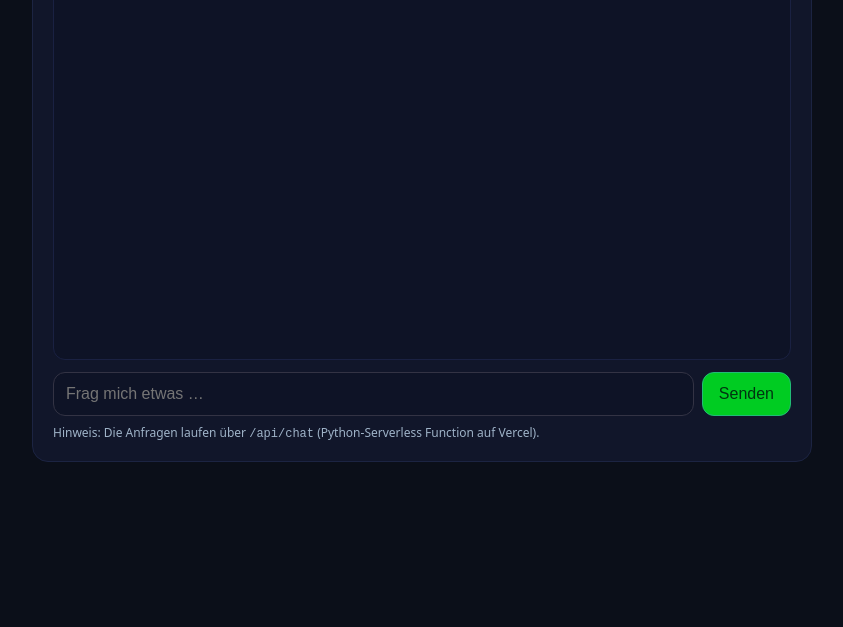
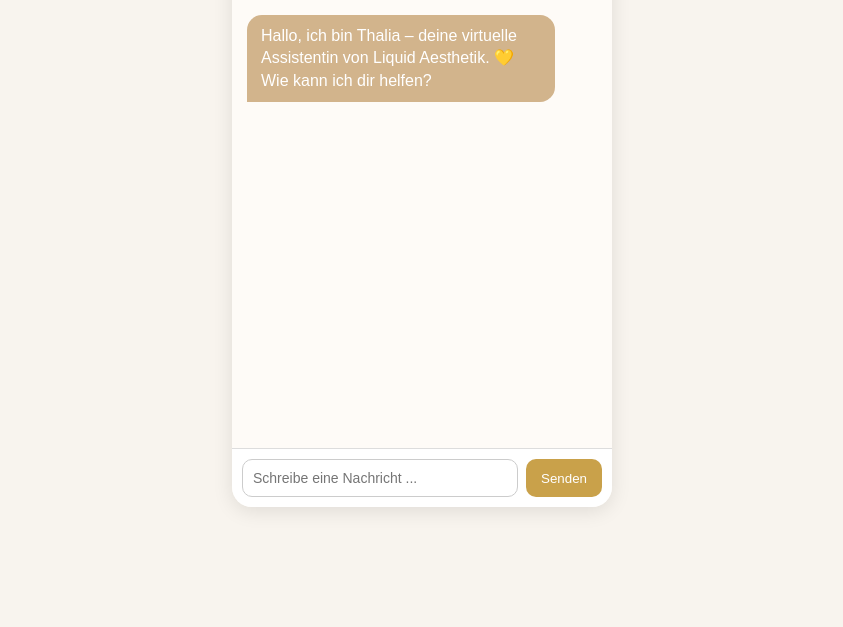
Before and after one commit to bareenalhimkah-ui/chatbot-python-vercel, a website: page index.html in a window 1280 px wide. Shown: the part 173-800 px from the top of the page, without its empty margins (218-1061 px from the left). Drawn offline with Linux system fonts and the light colour scheme.

Commit message:
Refactor index.html for new chatbot design

```diff
--- a/index.html
+++ b/index.html
@@ -1,80 +1,163 @@
-<!doctype html>
+<!DOCTYPE html>
 <html lang="de">
 <head>
-    <meta charset="utf-8" />
-    <meta name="viewport" content="width=device-width, initial-scale=1" />
-    <title>Mein Chatbot (Python + Vercel)</title>
+  <meta charset="UTF-8" />
+  <meta name="viewport" content="width=device-width, initial-scale=1.0" />
+  <title>Thalia – Deine Beauty-Assistentin 💬</title>
   <style>
-      :root { font-family: system-ui, -apple-system, Segoe UI, Roboto, Helvetica, Arial, sans-serif; }
-      body { margin: 0; background: #0b0f19; color: #e6e6e6; }
-      .wrap { max-width: 780px; margin: 0 auto; padding: 24px; }
-      .card { background: #11162a; border: 1px solid #1c2442; border-radius: 16px; padding: 20px; }
-      h1 { margin: 0 0 12px; font-size: 22px; }
-      #log { height: 420px; overflow: auto; padding: 12px; background: #0e1326; border-radius: 12px; border: 1px solid #1a2142;}
-      .msg { margin: 8px 0; line-height: 1.45 }
-      .user { color: #a5d6ff }
-      .bot { color: #dfe6ff }
-      form { display: flex; gap: 8px; margin-top: 12px; }
-      input, button { font-size: 16px; }
-      input { flex: 1; padding: 12px; border-radius: 12px; border: 1px solid #334; background: #0e1326; color: #e6e6e6;}
-      button { padding: 12px 16px; border: 1px solid #2b7; background: #0c2; color: #031; border-radius: 12px; cursor: pointer;}
-      button:disabled { opacity: .6; cursor: not-allowed; }
-      .note { font-size: 12px; color: #9fb3c8; margin-top: 8px;}
+    :root {
+      --beige-light: #f8f4ee;
+      --beige-dark: #d2b48c;
+      --gold: #c9a14a;
+      --text: #3a2e1f;
+      --user-msg: #d4b26c;
+    }
+
+    body {
+      background-color: var(--beige-light);
+      font-family: "Poppins", sans-serif;
+      margin: 0;
+      height: 100vh;
+      display: flex;
+      justify-content: center;
+      align-items: center;
+    }
+
+    .chat-container {
+      width: 380px;
+      height: 560px;
+      background: #fffaf4;
+      border-radius: 20px;
+      box-shadow: 0 4px 20px rgba(0,0,0,0.1);
+      display: flex;
+      flex-direction: column;
+      overflow: hidden;
+    }
+
+    .chat-header {
+      background: var(--gold);
+      color: white;
+      padding: 15px;
+      font-weight: 600;
+      text-align: center;
+      font-size: 1.2em;
+    }
+
+    .chat-box {
+      flex: 1;
+      padding: 15px;
+      overflow-y: auto;
+      display: flex;
+      flex-direction: column;
+      gap: 10px;
+      background-color: #fefbf7;
+    }
+
+    .msg {
+      padding: 10px 14px;
+      border-radius: 15px;
+      max-width: 80%;
+      line-height: 1.4;
+    }
+
+    .bot {
+      background-color: var(--beige-dark);
+      color: white;
+      align-self: flex-start;
+      border-bottom-left-radius: 0;
+    }
+
+    .user {
+      background-color: var(--user-msg);
+      color: #fff;
+      align-self: flex-end;
+      border-bottom-right-radius: 0;
+    }
+
+    .input-area {
+      display: flex;
+      padding: 10px;
+      border-top: 1px solid #ddd;
+      background: white;
+    }
+
+    .input-area input {
+      flex: 1;
+      padding: 10px;
+      border: 1px solid #ccc;
+      border-radius: 10px;
+      font-size: 14px;
+      outline: none;
+    }
+
+    .input-area button {
+      background-color: var(--gold);
+      color: white;
+      border: none;
+      border-radius: 10px;
+      margin-left: 8px;
+      padding: 10px 15px;
+      font-weight: 500;
+      cursor: pointer;
+      transition: background 0.2s;
+    }
+
+    .input-area button:hover {
+      background-color: #b8923a;
+    }
   </style>
 </head>
 <body>
-    <div class="wrap">
-      <div class="card">
-        <h1>Chatbot</h1>
-        <div id="log" aria-live="polite"></div>
-        <form id="form">
-          <input id="input" placeholder="Frag mich etwas …" autocomplete="off" />
-          <button id="send">Senden</button>
-        </form>
-        <div class="note">Hinweis: Die Anfragen laufen über <code>/api/chat</code> (Python-Serverless Function auf Vercel).</div>
+  <div class="chat-container">
+    <div class="chat-header">Thalia 💬</div>
+    <div class="chat-box" id="chat-box">
+      <div class="msg bot">Hallo, ich bin Thalia – deine virtuelle Assistentin von Liquid Aesthetik. 💛 Wie kann ich dir helfen?</div>
+    </div>
+    <div class="input-area">
+      <input type="text" id="user-input" placeholder="Schreibe eine Nachricht ..." />
+      <button onclick="sendMessage()">Senden</button>
     </div>
   </div>
+
   <script>
-      const log = document.getElementById('log');
-      const form = document.getElementById('form');
-      const input = document.getElementById('input');
-      const sendBtn = document.getElementById('send');
+    async function sendMessage() {
+      const input = document.getElementById("user-input");
+      const chatBox = document.getElementById("chat-box");
+      const message = input.value.trim();
+      if (!message) return;
 
-      function addLine(text, cls) {
-        const p = document.createElement('div');
-        p.className = 'msg ' + cls;
-        p.textContent = text;
-        log.appendChild(p);
-        log.scrollTop = log.scrollHeight;
+      // User message
+      const userMsg = document.createElement("div");
+      userMsg.className = "msg user";
+      userMsg.textContent = message;
+      chatBox.appendChild(userMsg);
+      input.value = "";
+      chatBox.scrollTop = chatBox.scrollHeight;
+
+      // Fetch bot response
+      try {
+        const res = await fetch("/api/chat", {
+          method: "POST",
+          headers: { "Content-Type": "application/json" },
+          body: JSON.stringify({ message }),
+        });
+        const data = await res.json();
+
+        const botMsg = document.createElement("div");
+        botMsg.className = "msg bot";
+        botMsg.textContent = data.reply || "Es gab ein Problem mit der Verbindung 🕓";
+        chatBox.appendChild(botMsg);
+        chatBox.scrollTop = chatBox.scrollHeight;
+      } catch (err) {
+        const botMsg = document.createElement("div");
+        botMsg.className = "msg bot";
+        botMsg.textContent = "Verbindungsfehler. Bitte versuche es später erneut.";
+        chatBox.appendChild(botMsg);
+      }
     }
 
-      form.addEventListener('submit', async (e) => {
-        e.preventDefault();
-        const msg = input.value.trim();
-        if (!msg) return;
-        addLine('Du: ' + msg, 'user');
-        input.value = '';
-        input.focus();
-        sendBtn.disabled = true;
-        try {
-          const res = await fetch('/api/chat', {
-            method: 'POST',
-            headers: { 'Content-Type': 'application/json' },
-            body: JSON.stringify({ message: msg })
-          });
-          if (!res.ok) {
-            const txt = await res.text();
-            addLine('Fehler: ' + txt, 'bot');
-          } else {
-            const data = await res.json();
-            addLine('Bot: ' + (data.reply || '(keine Antwort)'), 'bot');
-          }
-        } catch (err) {
-          addLine('Netzwerkfehler: ' + err.message, 'bot');
-        } finally {
-          sendBtn.disabled = false;
-        }
-      });
+    document.getElementById("user-input")
+      .addEventListener("keypress", e => e.key === "Enter" && sendMessage());
   </script>
 </body>
 </html>
```
Lines whose indentation alone changed are shown as unchanged.
